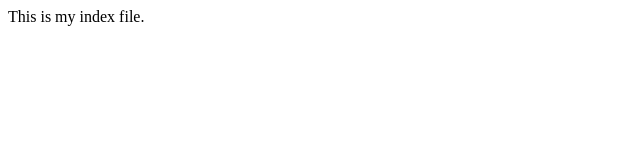
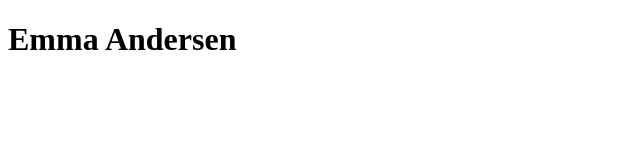
Before and after one commit to clairehansenn/homepage, a plain HTML site: page index.html in a window 1280 px wide. Shown: the whole page, without its empty margins (0-640 px from the left). Drawn offline with Linux system fonts and the light colour scheme.

Commit message:
Enhance index.html with head and styling
Added head and style elements to index.html with a background color and a heading.

```diff
--- a/index.html
+++ b/index.html
@@ -1,3 +1,12 @@
+<!DOCTYPE html>
 <html>
-  This is my index file.
+  <head>
+    <style>
+      body {
+        background-color: FAEADC;
+    </style>
+  </head>
+  <body>
+    <h1 style="font-size:60 px;">Emma Andersen</h1>
+  </body>
 </html>
```
